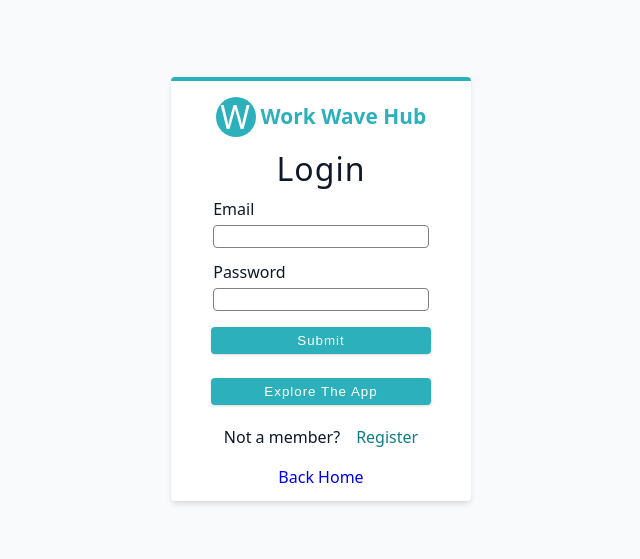
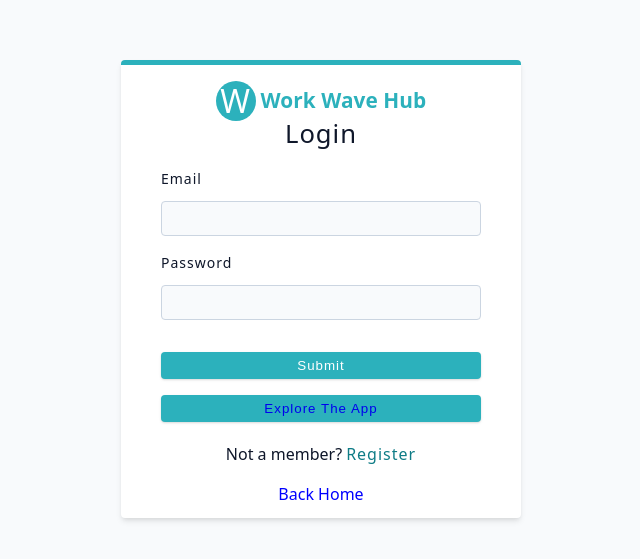
Before and after one commit to mdcodelab/WorkWaveHub-jobs-platform-mern-v2, a React (Vite) app in the folder client/: page /login in a window 1280 px wide. Shown: the part 111-670 px from the top of the page, without its empty margins (319-959 px from the left). Built offline with nearby package versions, Linux system fonts and the light colour scheme.

Commit message:
Login - React Action, useNavigation

```diff
--- a/client/src/App.jsx
+++ b/client/src/App.jsx
@@ -16,6 +16,7 @@ import {
   Admin,
 } from "./pages";
 import { action as registerAction } from "./pages/Register";
+import {action as loginAction} from "./pages/Login";
 
 const router = createBrowserRouter([
   {
@@ -29,7 +30,7 @@ const router = createBrowserRouter([
         element: <Register />,
         action: registerAction,
       },
-      { path: "login", element: <Login></Login> },
+      { path: "login", element: <Login></Login>, action: loginAction },
       {
         path: "dashboard",
         element: <Dashboard></Dashboard>,
--- a/client/src/pages/Login.jsx
+++ b/client/src/pages/Login.jsx
@@ -1,63 +1,37 @@
 import React from 'react';
-import {Link, useNavigate} from "react-router-dom";
+import { Link, useNavigation, Form, redirect} from "react-router-dom";
+import FormRow from "../components/FormRow";
 import styled from "styled-components";
-import Logo from '../components/Logo';
+import Logo from "../components/Logo";
 import { toast } from "react-toastify";
 import axios from "axios";
 
+export const action = async ({request}) => {
+  const formData = await request.formData();
+  const data = Object.fromEntries(formData);
+  try {
+    await axios.post("/api/v1/auth/login", data);
+    toast.success("Login successful");
+    return redirect("/dashboard");
+  } catch (error) {
+    toast.error(
+      `Error: ${error.response.data.message || error.response.statusText}`);
+    return error;
+  }
+}
 
 function Login() {
-  const[formData, setFormData]=React.useState({
-    email: "",
-    password: ""
-  });
-
-
-  function handleChange(e) {
-    const { name, value } = e.target;
-    setFormData((prevState) => ({
-      ...prevState, [name]: value,
-    }));
-  }
-const navigate=useNavigate();
-  const[isSubmitting, setIsSubmitting]=React.useState(false);
-
-async function handleSubmit(e) {
-e.preventDefault();
-setIsSubmitting(true);
-try {
-  const response = await axios.post("/api/v1/auth/login", formData);
-  console.log(response.data);
-  toast.success("Registration successful");
-  navigate("/dashboard");
-} catch (error) {
-  toast.error(`Error: ${error.response.data.message || error.response.statusText}`);
-  console.error(error);
-}
-finally {
-setIsSubmitting(false);
-}
-}
+  const navigation=useNavigation();
+  const isSubmitting = navigation.state === "submitting";
+  console.log(isSubmitting);
 
   return (
     <Wrapper>
-      <form className="form" onSubmit={handleSubmit}>
-        <div className="logo">
-          <Logo></Logo>
-        </div>
-        <h3>Login</h3>
-        <div className="form-row">
-          <label htmlFor="email">Email</label>
-          <input type="email" name="email" id="email" value={formData.email}
-          onChange={handleChange} required></input>
-        </div>
-
-        <div className="form-row">
-          <label htmlFor="password">Password</label>
-          <input type="password" name="password" id="password" value={formData.password}
-          onChange={handleChange} required></input>
-        </div>
-
+      <Form method="post" className="form">
+        <Logo />
+        <h4>login</h4>
+        <FormRow type="email" name="email" />
+        <FormRow type="password" name="password" />
         <button type="submit" className="btn btn-block" disabled={isSubmitting}>
           {isSubmitting ? "Submitting..." : "Submit"}
         </button>
@@ -66,102 +40,59 @@ setIsSubmitting(false);
         </button>
         <div className="check-member">
           <span>Not a member?</span>
-          <Link
-            to="/register"
-            className="member-btn"
-            style={{ color: "var(--primary-700" }}
-          >
-            Register
-          </Link>
+          <Link to="/register" className="member-btn" style={{ color: "var(--primary-700" }}>
+            Register</Link>
         </div>
         <Link to="/" className="back-home">
           Back Home
         </Link>
-      </form>
+      </Form>
     </Wrapper>
   );
 }
 
-const Wrapper = styled.div`
-  height: 100vh;
-  width: 100%;
-  display: flex;
+const Wrapper = styled.section`
+  min-height: 100vh;
+  display: grid;
   align-items: center;
-  justify-content: center;
-
+  .logo {
+    display: block;
+    margin: 0 auto;
+    margin-bottom: 1.38rem;
+  }
   .form {
-    width: 300px;
-    height: max-content;
-    box-shadow: var(--shadow-2);
-    border-top: 4px solid var(--primary-500);
+    max-width: 400px;
+    margin: 0 auto;
+    border-top: 5px solid var(--primary-500);
   }
-
-  .logo {
-    width: 100%;
-    display: flex;
-    align-items: center;
-    justify-content: center;
+  h4 {
+    text-align: center;
+    margin-bottom: 1.38rem;
   }
-
-  .form h3 {
-    margin: 1rem 0;
+  p {
+    margin-top: 1rem;
     text-align: center;
+    line-height: 1.5;
   }
-
+  .btn {
+    margin-top: 1rem;
+  }
+  .member-btn {
+    color: var(--primary-500);
+    letter-spacing: var(--letter-spacing);
+    margin-left: 0.25rem;
+  }
   .check-member {
-    display: flex;
-    width: 100%;
-    align-items: center;
-    justify-content: center;
-    margin: 1.5rem 0;
+    width: max-content;
+    margin: 0 auto;
+    margin-top: 1.5rem;
   }
-
-  .member-btn {
-    display: block;
-    margin-left: 1rem;
-  }
-
   .back-home {
     display: block;
-    margin: 0 auto;
     text-align: center;
+    margin-top: 1.5rem;
+    color: blue;
   }
-
-  .explore {
-    display: block;
-    margin: 1.5rem 0;
-  }
-  .explore a {
-    color: #fff;
-  }
-
-  .form-row {
-    width: 98%;
-    margin: 0 auto;
-    margin-bottom: 1rem;
-    display: flex;
-    flex-direction: column;
-  }
-
-  .form-row label {
-    display: block;
-    margin-bottom: 0.5rem;
-  }
-
-  .form-row input {
-    width: 100%;
-    padding: 0.2rem 0;
-    border-radius: 0.25rem;
-    border: 1.5px solid grey;
-    outline: none;
-    background: transparent;
-    color: grey;
-    transition: all 0.3s;
-  }
-
-  .form-row input:focus {
-    border: 3px solid var(--primary-500);
-  }
-`;
+  `
 
 export default Login;
```
